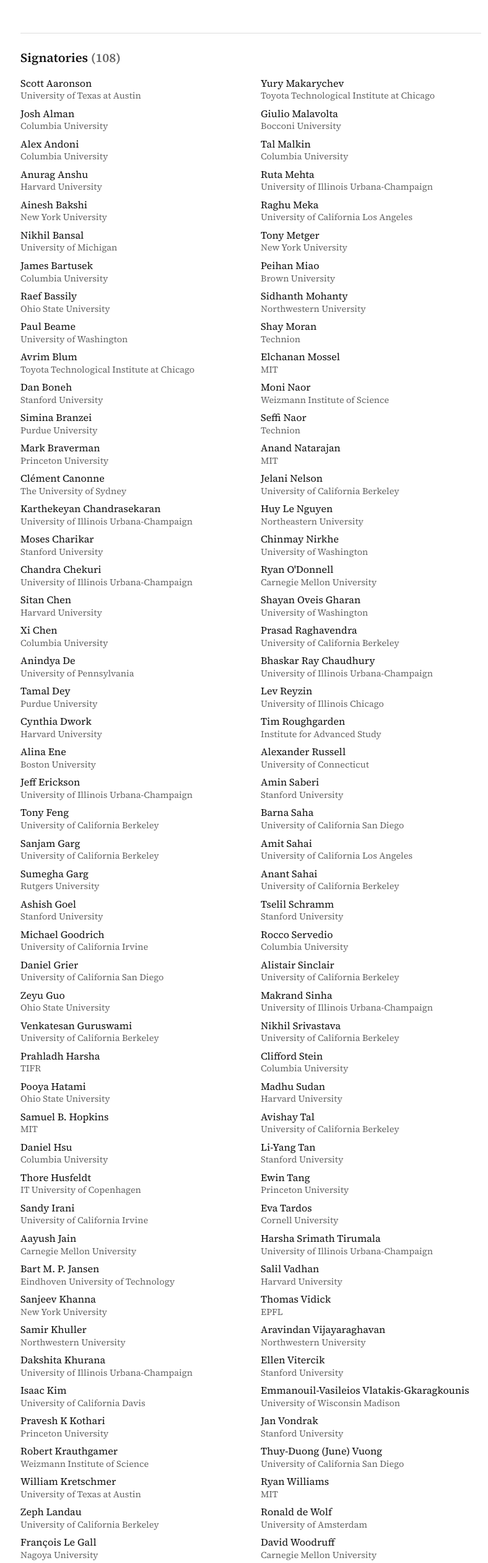
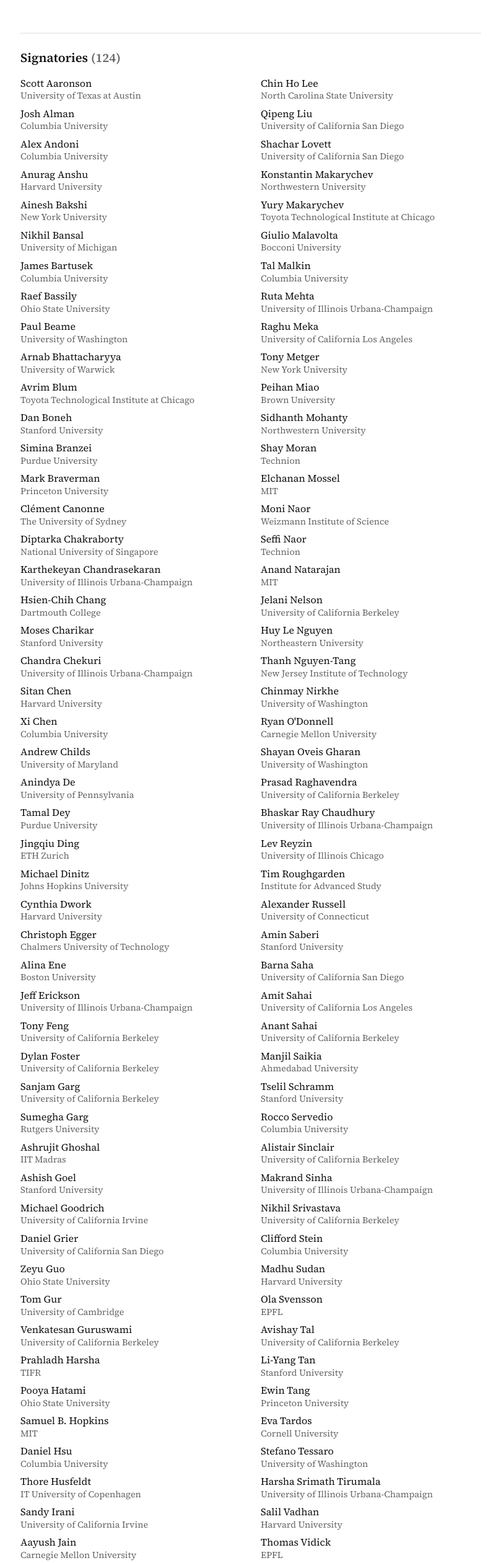
Before and after one commit to njbergam/tcs-hiring-statement, a plain HTML site: page index.html in a window 1280 px wide. Shown: the part 2111-4632 px from the top of the page at 62% size, without its empty margins (7-795 px from the left). Drawn offline with Linux system fonts and the light colour scheme.

Commit message:
Add 16 signatories
Co-Authored-By: Claude Opus 5.5 <noreply@anthropic.com>

```diff
--- a/index.html
+++ b/index.html
@@ -235,7 +235,7 @@
   </section>
 
   <section id="signatories">
-    <h2>Signatories <span class="count">(108)</span></h2>
+    <h2>Signatories <span class="count">(124)</span></h2>
     <ul class="signatories">
       <li>Scott Aaronson <span class="inst">University of Texas at Austin</span></li>
       <li>Josh Alman <span class="inst">Columbia University</span></li>
@@ -246,28 +246,38 @@
       <li>James Bartusek <span class="inst">Columbia University</span></li>
       <li>Raef Bassily <span class="inst">Ohio State University</span></li>
       <li>Paul Beame <span class="inst">University of Washington</span></li>
+      <li>Arnab Bhattacharyya <span class="inst">University of Warwick</span></li>
       <li>Avrim Blum <span class="inst">Toyota Technological Institute at Chicago</span></li>
       <li>Dan Boneh <span class="inst">Stanford University</span></li>
       <li>Simina Branzei <span class="inst">Purdue University</span></li>
       <li>Mark Braverman <span class="inst">Princeton University</span></li>
       <li>Clément Canonne <span class="inst">The University of Sydney</span></li>
+      <li>Diptarka Chakraborty <span class="inst">National University of Singapore</span></li>
       <li>Karthekeyan Chandrasekaran <span class="inst">University of Illinois Urbana-Champaign</span></li>
+      <li>Hsien-Chih Chang <span class="inst">Dartmouth College</span></li>
       <li>Moses Charikar <span class="inst">Stanford University</span></li>
       <li>Chandra Chekuri <span class="inst">University of Illinois Urbana-Champaign</span></li>
       <li>Sitan Chen <span class="inst">Harvard University</span></li>
       <li>Xi Chen <span class="inst">Columbia University</span></li>
+      <li>Andrew Childs <span class="inst">University of Maryland</span></li>
       <li>Anindya De <span class="inst">University of Pennsylvania</span></li>
       <li>Tamal Dey <span class="inst">Purdue University</span></li>
+      <li>Jingqiu Ding <span class="inst">ETH Zurich</span></li>
+      <li>Michael Dinitz <span class="inst">Johns Hopkins University</span></li>
       <li>Cynthia Dwork <span class="inst">Harvard University</span></li>
+      <li>Christoph Egger <span class="inst">Chalmers University of Technology</span></li>
       <li>Alina Ene <span class="inst">Boston University</span></li>
       <li>Jeff Erickson <span class="inst">University of Illinois Urbana-Champaign</span></li>
       <li>Tony Feng <span class="inst">University of California Berkeley</span></li>
+      <li>Dylan Foster <span class="inst">University of California Berkeley</span></li>
       <li>Sanjam Garg <span class="inst">University of California Berkeley</span></li>
       <li>Sumegha Garg <span class="inst">Rutgers University</span></li>
+      <li>Ashrujit Ghoshal <span class="inst">IIT Madras</span></li>
       <li>Ashish Goel <span class="inst">Stanford University</span></li>
       <li>Michael Goodrich <span class="inst">University of California Irvine</span></li>
       <li>Daniel Grier <span class="inst">University of California San Diego</span></li>
       <li>Zeyu Guo <span class="inst">Ohio State University</span></li>
+      <li>Tom Gur <span class="inst">University of Cambridge</span></li>
       <li>Venkatesan Guruswami <span class="inst">University of California Berkeley</span></li>
       <li>Prahladh Harsha <span class="inst">TIFR</span></li>
       <li>Pooya Hatami <span class="inst">Ohio State University</span></li>
@@ -281,11 +291,13 @@
       <li>Samir Khuller <span class="inst">Northwestern University</span></li>
       <li>Dakshita Khurana <span class="inst">University of Illinois Urbana-Champaign</span></li>
       <li>Isaac Kim <span class="inst">University of California Davis</span></li>
+      <li>Nishad Kothari <span class="inst">IIT Madras</span></li>
       <li>Pravesh K Kothari <span class="inst">Princeton University</span></li>
       <li>Robert Krauthgamer <span class="inst">Weizmann Institute of Science</span></li>
       <li>William Kretschmer <span class="inst">University of Texas at Austin</span></li>
       <li>Zeph Landau <span class="inst">University of California Berkeley</span></li>
       <li>François Le Gall <span class="inst">Nagoya University</span></li>
+      <li>Hung Le <span class="inst">University of Massachusetts Amherst</span></li>
       <li>Felix Leditzky <span class="inst">University of Illinois Urbana-Champaign</span></li>
       <li>Chin Ho Lee <span class="inst">North Carolina State University</span></li>
       <li>Qipeng Liu <span class="inst">University of California San Diego</span></li>
@@ -306,6 +318,7 @@
       <li>Anand Natarajan <span class="inst">MIT</span></li>
       <li>Jelani Nelson <span class="inst">University of California Berkeley</span></li>
       <li>Huy Le Nguyen <span class="inst">Northeastern University</span></li>
+      <li>Thanh Nguyen-Tang <span class="inst">New Jersey Institute of Technology</span></li>
       <li>Chinmay Nirkhe <span class="inst">University of Washington</span></li>
       <li>Ryan O&#x27;Donnell <span class="inst">Carnegie Mellon University</span></li>
       <li>Shayan Oveis Gharan <span class="inst">University of Washington</span></li>
@@ -318,6 +331,7 @@
       <li>Barna Saha <span class="inst">University of California San Diego</span></li>
       <li>Amit Sahai <span class="inst">University of California Los Angeles</span></li>
       <li>Anant Sahai <span class="inst">University of California Berkeley</span></li>
+      <li>Manjil Saikia <span class="inst">Ahmedabad University</span></li>
       <li>Tselil Schramm <span class="inst">Stanford University</span></li>
       <li>Rocco Servedio <span class="inst">Columbia University</span></li>
       <li>Alistair Sinclair <span class="inst">University of California Berkeley</span></li>
@@ -325,10 +339,12 @@
       <li>Nikhil Srivastava <span class="inst">University of California Berkeley</span></li>
       <li>Clifford Stein <span class="inst">Columbia University</span></li>
       <li>Madhu Sudan <span class="inst">Harvard University</span></li>
+      <li>Ola Svensson <span class="inst">EPFL</span></li>
       <li>Avishay Tal <span class="inst">University of California Berkeley</span></li>
       <li>Li-Yang Tan <span class="inst">Stanford University</span></li>
       <li>Ewin Tang <span class="inst">Princeton University</span></li>
       <li>Eva Tardos <span class="inst">Cornell University</span></li>
+      <li>Stefano Tessaro <span class="inst">University of Washington</span></li>
       <li>Harsha Srimath Tirumala <span class="inst">University of Illinois Urbana-Champaign</span></li>
       <li>Salil Vadhan <span class="inst">Harvard University</span></li>
       <li>Thomas Vidick <span class="inst">EPFL</span></li>
```
Also changed, not shown: signatories.csv (+16 -0 lines).
